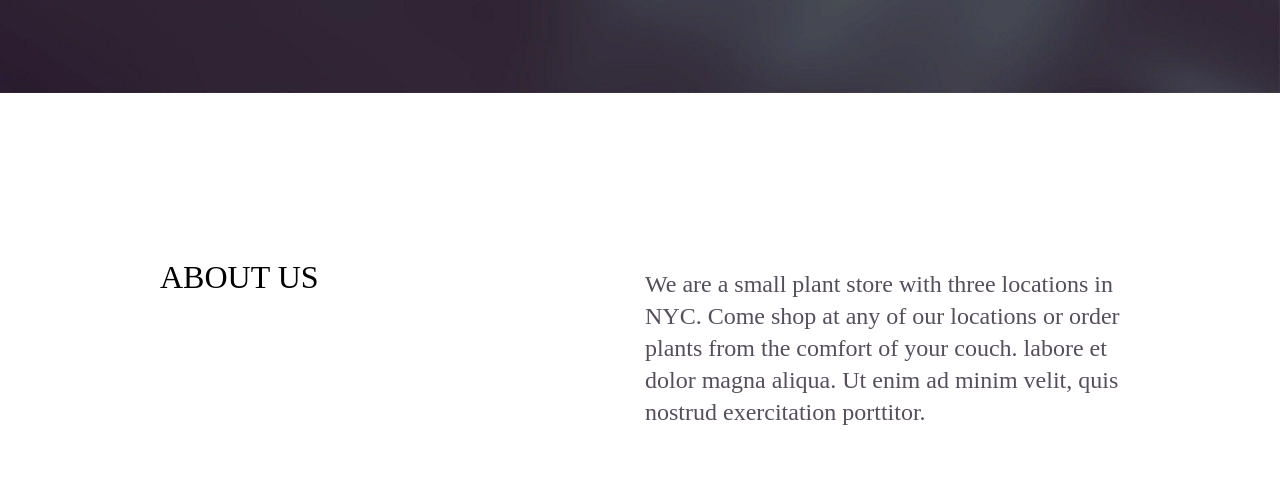
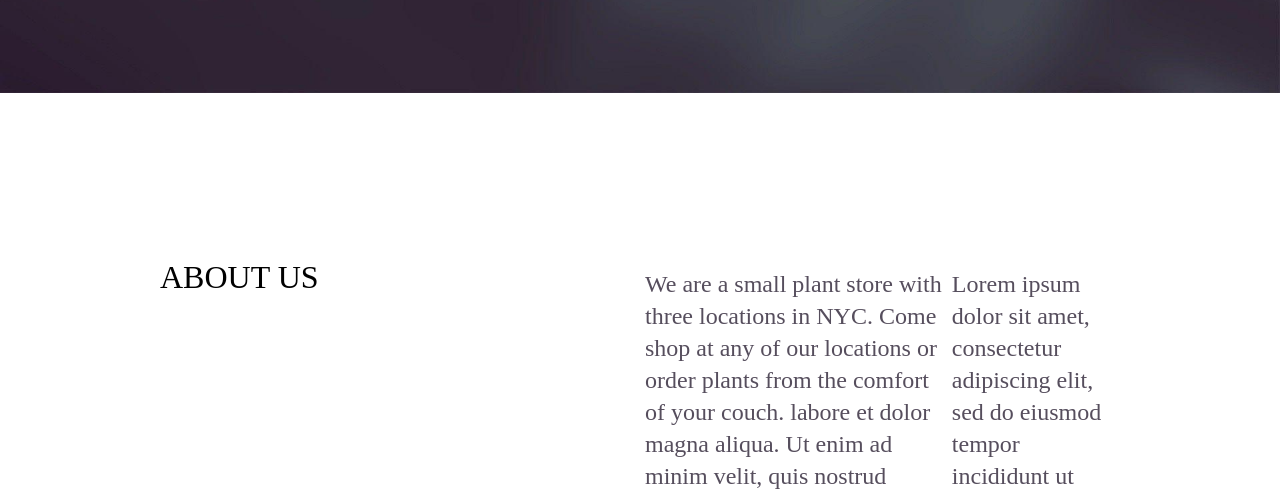
Before and after one commit to subodhnadhe/E-Commerce-Template, a plain HTML site: page index.html in a window 1280 px wide. Shown: the part 647-1139 px from the top of the page. Drawn offline with Linux system fonts and the light colour scheme; a script that the page names is missing.

Commit message:
Update style.css

```diff
--- a/style.css
+++ b/style.css
@@ -273,3 +273,6 @@ p{
     color: #153936;
     font-weight: 500;
 }
+.about-para{
+    display:flex;
+}
```
